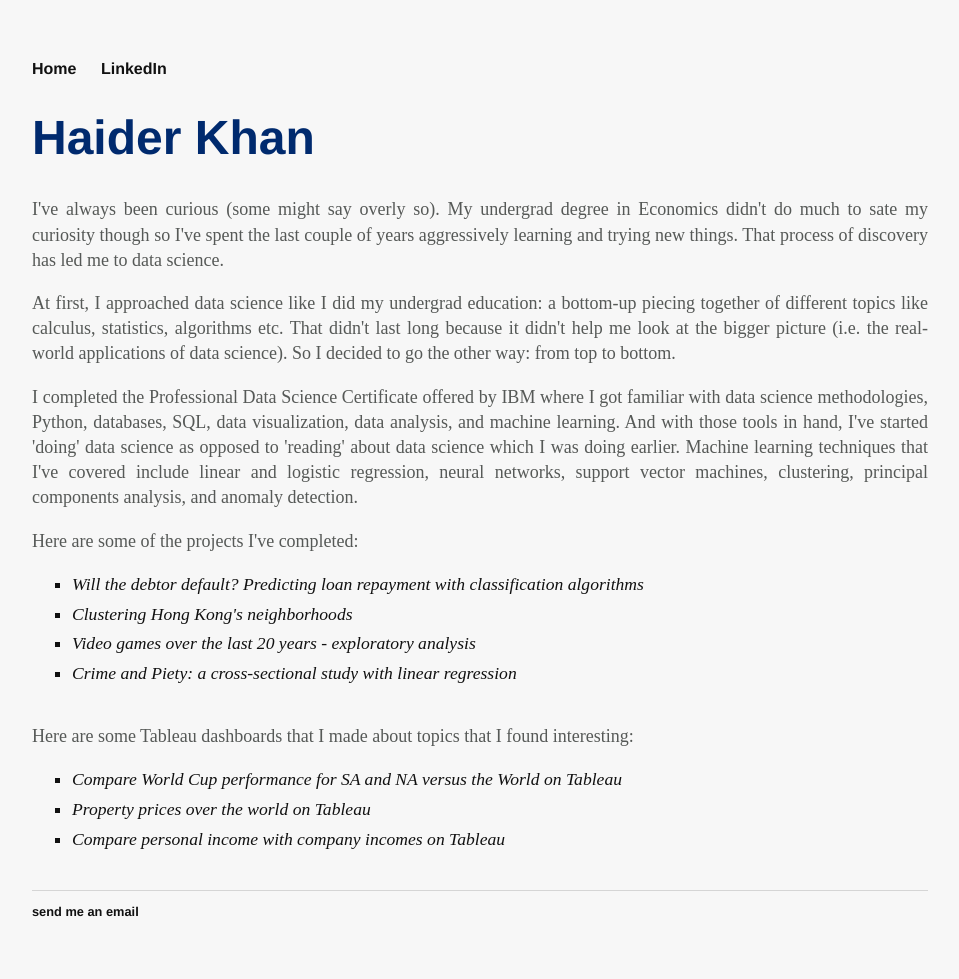
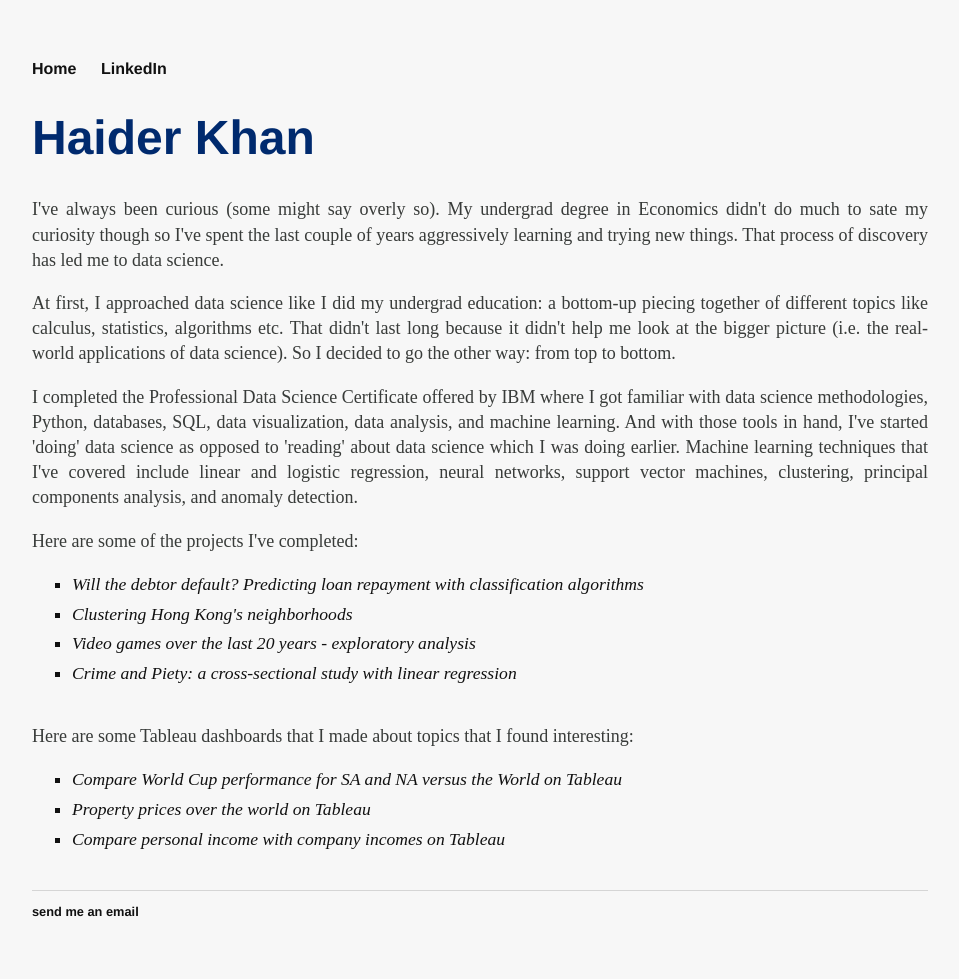
Before and after one commit to h2kh/h2kh.github.io, a Jekyll site: the page built from index.html, in a window 1280 px wide. Shown: the whole page, without its empty margins (160-1119 px from the left). Built offline with Jekyll 4.4.1, drawn with Linux system fonts in a browser that asks for light colours.

Commit message:
Update main.css

```diff
--- a/css/main.css
+++ b/css/main.css
@@ -29,7 +29,7 @@ h1 {
 p {
     font-size: 1.5em;
     line-height: 1.4em;
-    color: #565957;
+    color: #383b39;
 }
 footer {
     border-top: 1px solid #d5d5d5;
```
